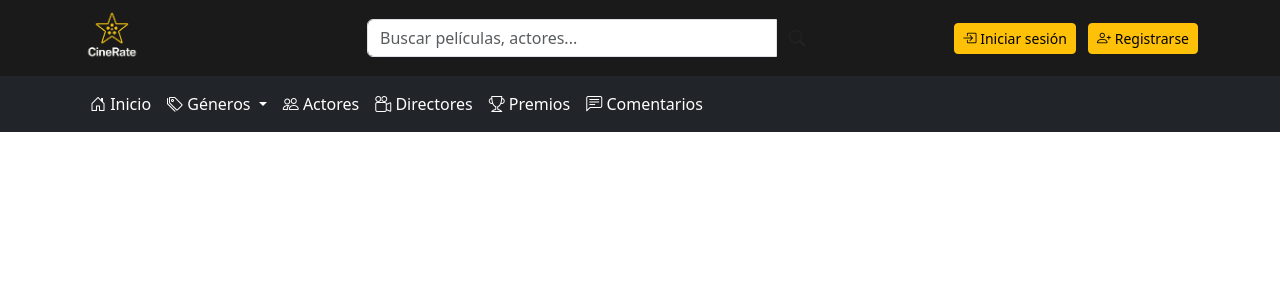
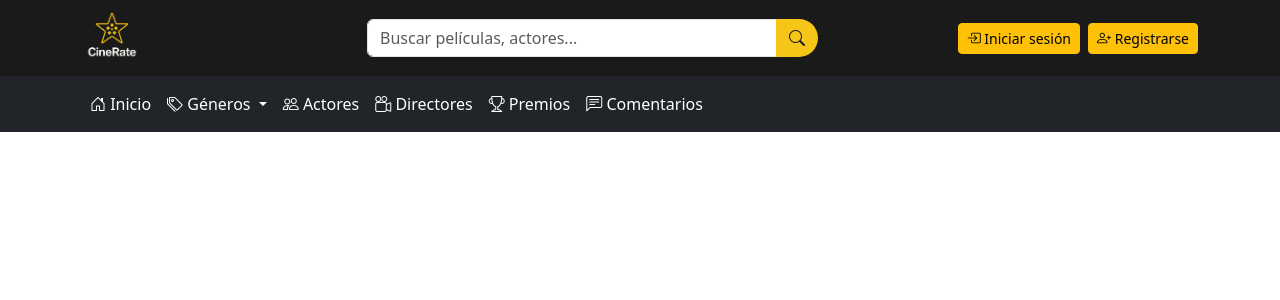
Before and after one commit to MiguelMrs/Proyecto-Final, a PHP site: page / in a window 1280 px wide. Shown: the top 300 px of the page. Run offline with PHP 8.4, Linux system fonts and the light colour scheme.

Commit message:
Casi terminar el header

```diff
--- /dev/null
+++ b/header.css
@@ -0,0 +1,27 @@
+.cine-header {
+    background-color: #1a1a1a;
+    color: white;
+}
+.categoria-cine{
+    color:white;
+    font-weight: 400px;
+}
+.categoria-cine.active{
+    color: #f5c518 ;
+}
+
+.categoria-cine:hover {
+    color: #f5c518 ;
+}
+.dropdown-item:hover {
+    background-color: #3a3a3a;
+    color: #f5c518;
+}
+.dropdown-menu-genero {
+    background-color: #1a1a1a ;
+}
+.search-btn { /* Poner la lupa redonda */
+    border-radius: 0 20px 20px 0;
+    background-color: #f5c518;
+    color: #1a1a1a;
+}
--- a/index.php
+++ b/index.php
@@ -6,11 +6,12 @@
     <meta name="viewport" content="width=device-width, initial-scale=1.0">
     <title>CineRate</title>
     <link rel="icon" href="./Imagenes/Logo_fondo_blanco.png" type="image/x-icon">
-    <link rel="stylesheet" href="inicio.css" type="text/css">
     <!-- Bootstrap CSS -->
     <link href="https://cdn.jsdelivr.net/npm/bootstrap@5.3.0/dist/css/bootstrap.min.css" rel="stylesheet">
     <!-- Bootstrap Icons -->
     <link rel="stylesheet" href="https://cdn.jsdelivr.net/npm/bootstrap-icons@1.10.0/font/bootstrap-icons.css">
+    <link rel="stylesheet" href="header.css" type="text/css">
+
 </head>
 
 <body>
@@ -31,11 +32,13 @@
                         </button>
                     </div>
                 </div>
-                <!-- Iconos de usuario  -->
-                <div class="col-md-4 text-end">
-                    <a href="#" class="btn btn-sm btn-warning me-2"><i class="bi bi-box-arrow-in-right"></i> Iniciar sesión</a>
+                <!--Botones de inicio de sesion-->
+                <div class="col-md-4 d-flex py-2 justify-content-end align-items-center gap-2">
+                    <a href="#" class="btn btn-sm btn-warning"><i class="bi bi-box-arrow-in-right"></i> Iniciar sesión</a>
                     <a href="#" class="btn btn-sm btn-warning"><i class="bi bi-person-plus"></i> Registrarse</a>
                 </div>
+
+
             </div>
         </div>
         <nav class="navbar navbar-expand-md navbar-dark bg-dark py-2"> <!--Categoria se combierte en icono desplazable-->
--- a/inicio.css
+++ /dev/null
@@ -1,10 +0,0 @@
-.cine-header {
-    background-color: #1a1a1a;
-    color: white;
-}
-.categoria-cine{
-    color:white !important; /* Sobreescribe Bootstrap */
-}
-.categoria-cine:hover {
-    color: #f5c518 !important; /* Sobreescribe Bootstrap */
-}
```
